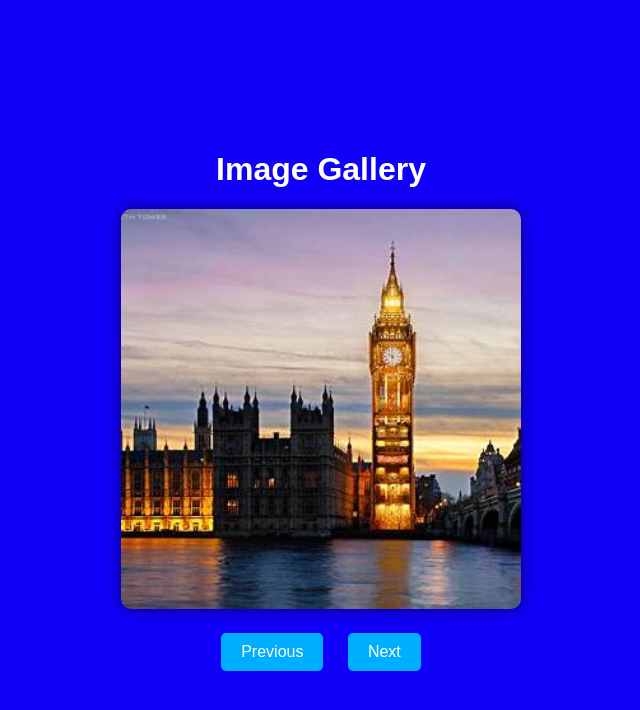
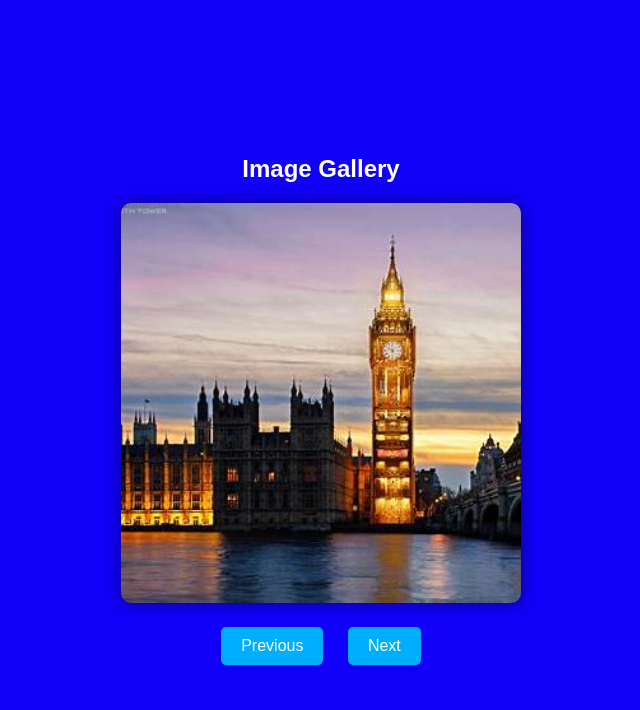
Before and after one commit to aishwaryasenthilnathan/CodeAlpha_Project_Image-gallery, a plain HTML site: page index.html in a window 1280 px wide. Shown: the whole page, without its empty margins (319-959 px from the left). Drawn offline with Linux system fonts and the light colour scheme.

Commit message:
front size change

```diff
--- a/index.html
+++ b/index.html
@@ -9,7 +9,7 @@
 </head>
 <body>
   <div class="gallery-container">
-    <h1>Image Gallery</h1>
+    <h2>Image Gallery</h2>
     <div class="gallery">
       <img id="current-image" src="image/img1.jpeg" alt="Gallery Image" />
     </div>
```
